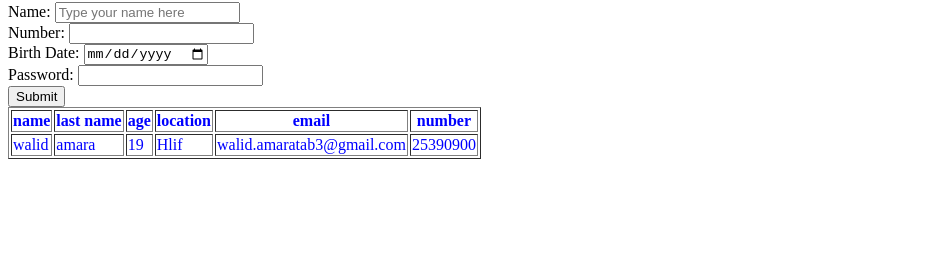
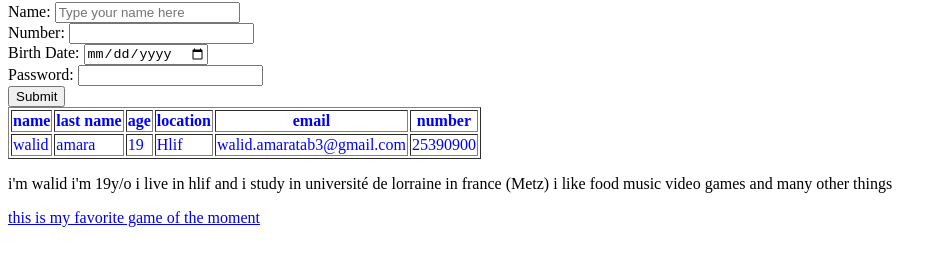
Before and after one commit to IDwal997/checkpoint, a plain HTML site: page index.html in a window 1280 px wide. Shown: the part 184-450 px from the top of the page, without its empty margins (0-947 px from the left). Drawn offline with Linux system fonts and the light colour scheme.

Commit message:
adding paragraphes and links

```diff
--- a/index.html
+++ b/index.html
@@ -59,6 +59,14 @@
              </tr>
          </table>
     </section>
+    <section width="100px" height="100px" style="fill: aqua;">
+        <p>
+            i'm walid i'm 19y/o i live in hlif and i study in université de lorraine in france (Metz) i like food music video games and many other things
+        </p>
+        <a href=https://playvalorant.com/en-us/>this is my favorite game of the moment</a>
+
+
+    </section>
 
 </body>
 </html>
```
